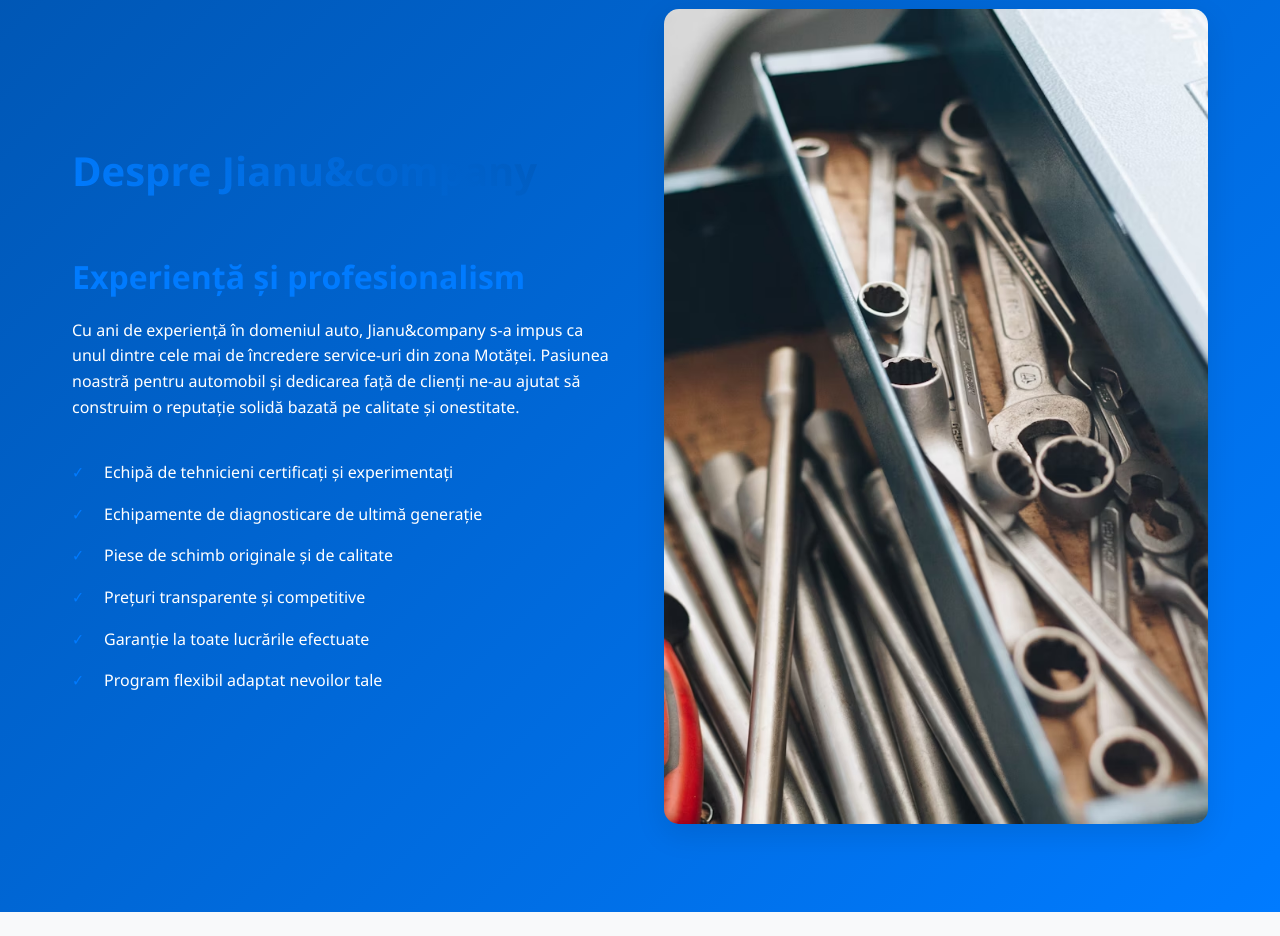
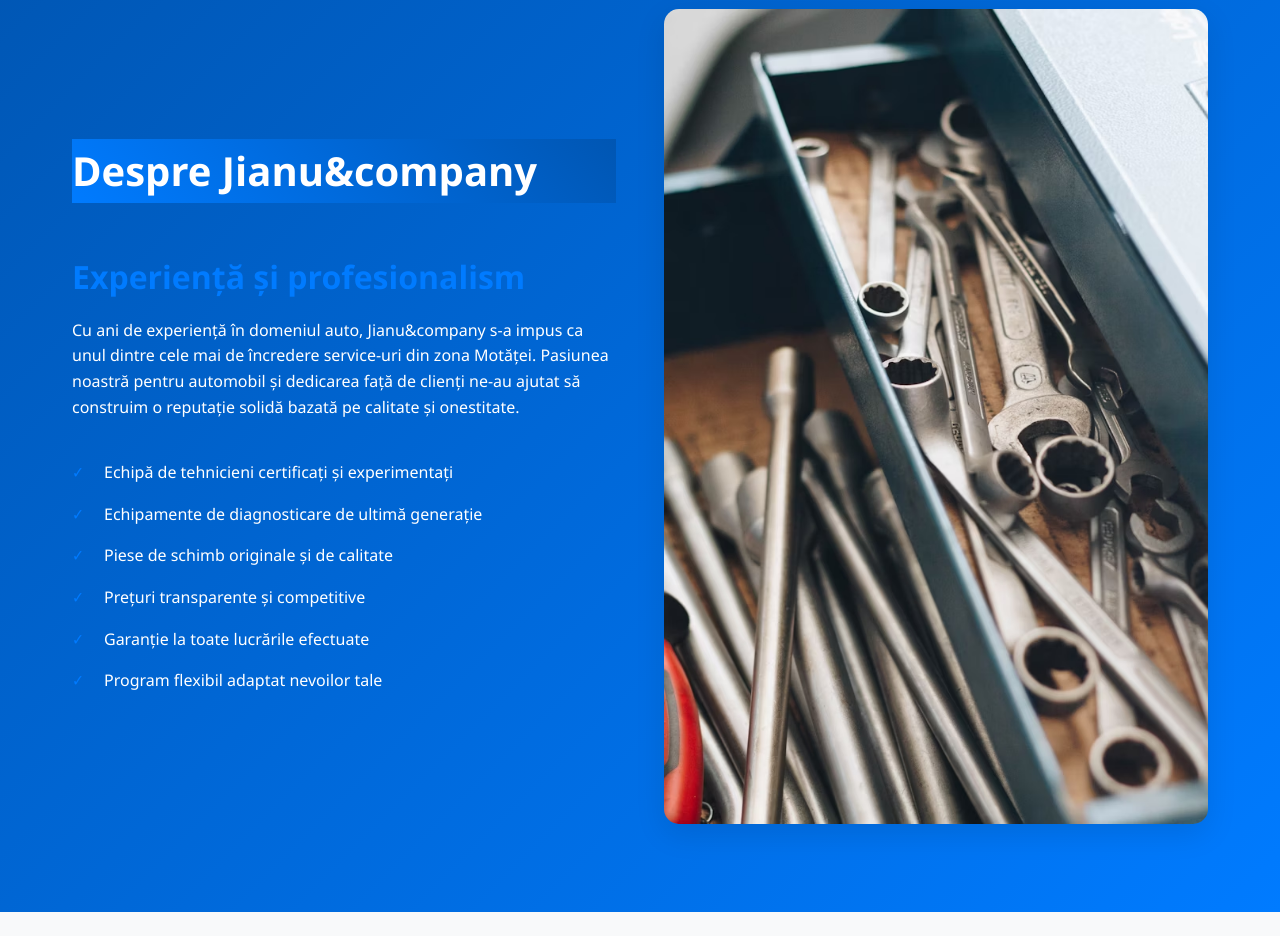
Before and after one commit to gergobalogh/jianu-auto-service, a website: page index.html in a window 1280 px wide. Shown: the part 1820-2756 px from the top of the page. Drawn offline with Linux system fonts and the light colour scheme.

Commit message:
Fix visibility of 'About' section title.

```diff
--- a/index.html
+++ b/index.html
@@ -178,6 +178,12 @@
             -webkit-background-clip: text;
             -webkit-text-fill-color: transparent;
             background-clip: text;
+        }
+
+        .about .section-title {
+            -webkit-text-fill-color: initial; /* Reset to default text color behavior */
+            background-clip: initial; /* Reset to default background clip behavior */
+            color: white !important; /* Ensure text is white */
         }
 
         /* Services */
```
